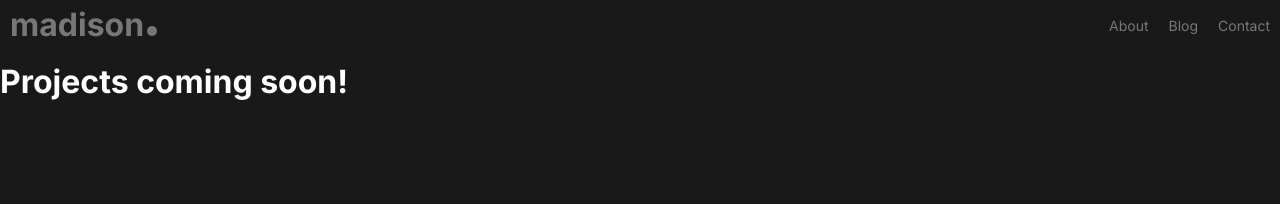
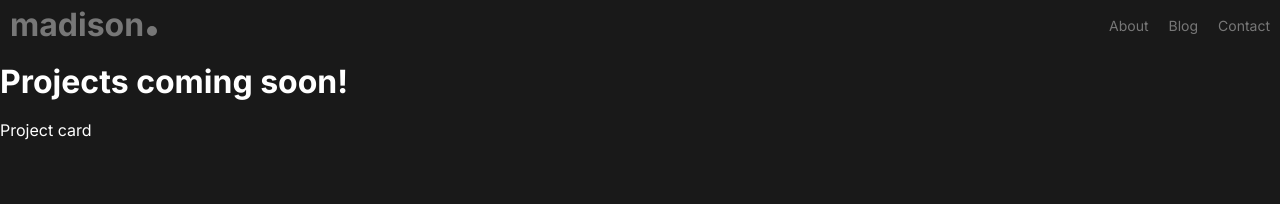
Before and after one commit to madfun12/next_portfolio_v2, a Next.js app: page /project in a window 1280 px wide. Shown: the top 204 px of the page. Built offline with nearby package versions, Linux system fonts and the light colour scheme.

Commit message:
project card

```diff
--- a/pages/project.jsx
+++ b/pages/project.jsx
@@ -4,6 +4,7 @@ export default function Projects() {
     return (
         <TopPage>
             <h1>Projects coming soon!</h1>
+            <p>Project card</p>
         </TopPage>
     );
 }
```
